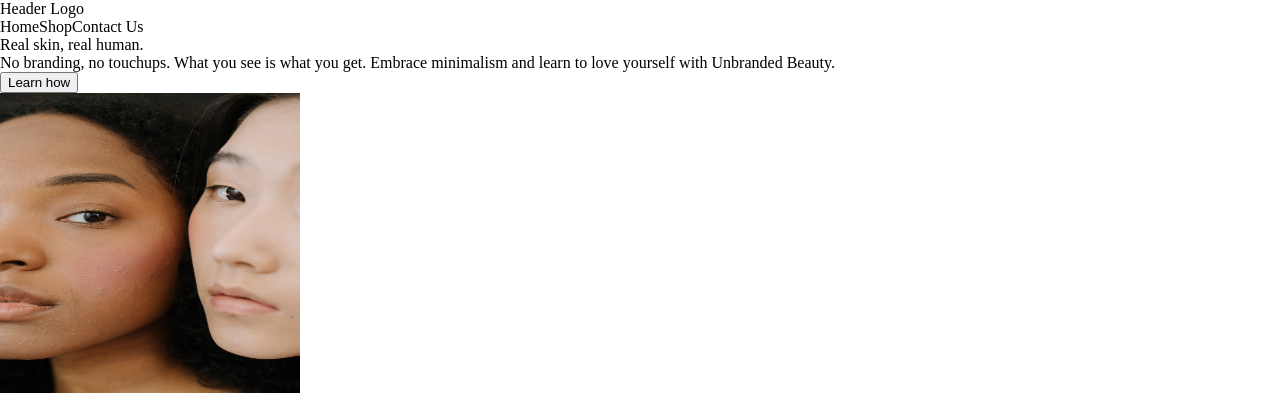
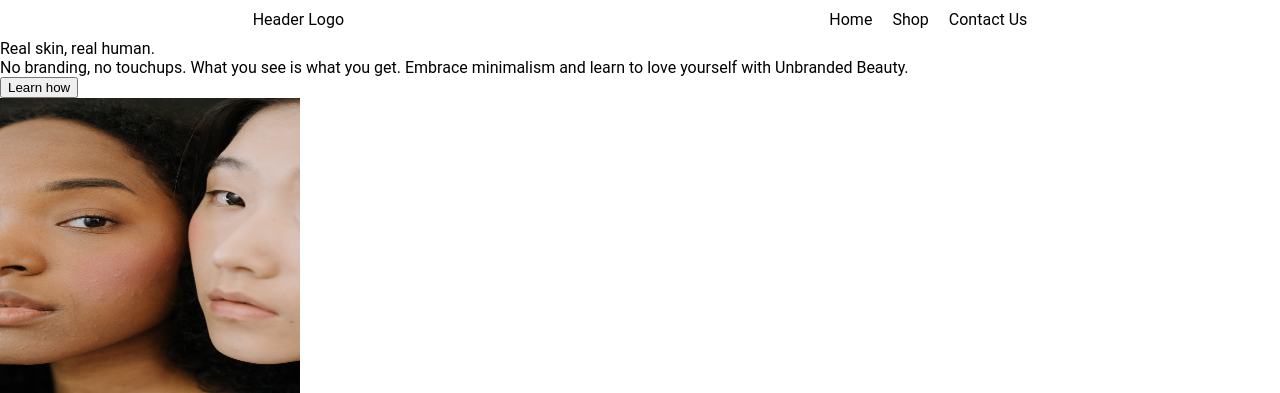
Before and after one commit to janbornindec/landing-page-project, a plain HTML site: page index.html in a window 1280 px wide. Shown: the top 393 px of the page. Drawn offline with Linux system fonts and the light colour scheme.

Commit message:
Body font and flex nav bar

```diff
--- a/style.css
+++ b/style.css
@@ -2,7 +2,7 @@ body {
     margin: 0;
     display: flex;
     flex-direction: column;
-    justify-content: center;
+    font-family: Roboto, sans-serif;
 }
 
 img { /*to adjust later*/
@@ -15,4 +15,11 @@ ul {
     list-style-type: none;
     padding: 0;
     margin: 0;
+    gap: 20px;
 }
+
+.navigation-bar {
+    display: flex;
+    justify-content: space-around;
+    padding: 10px;
+}
```
